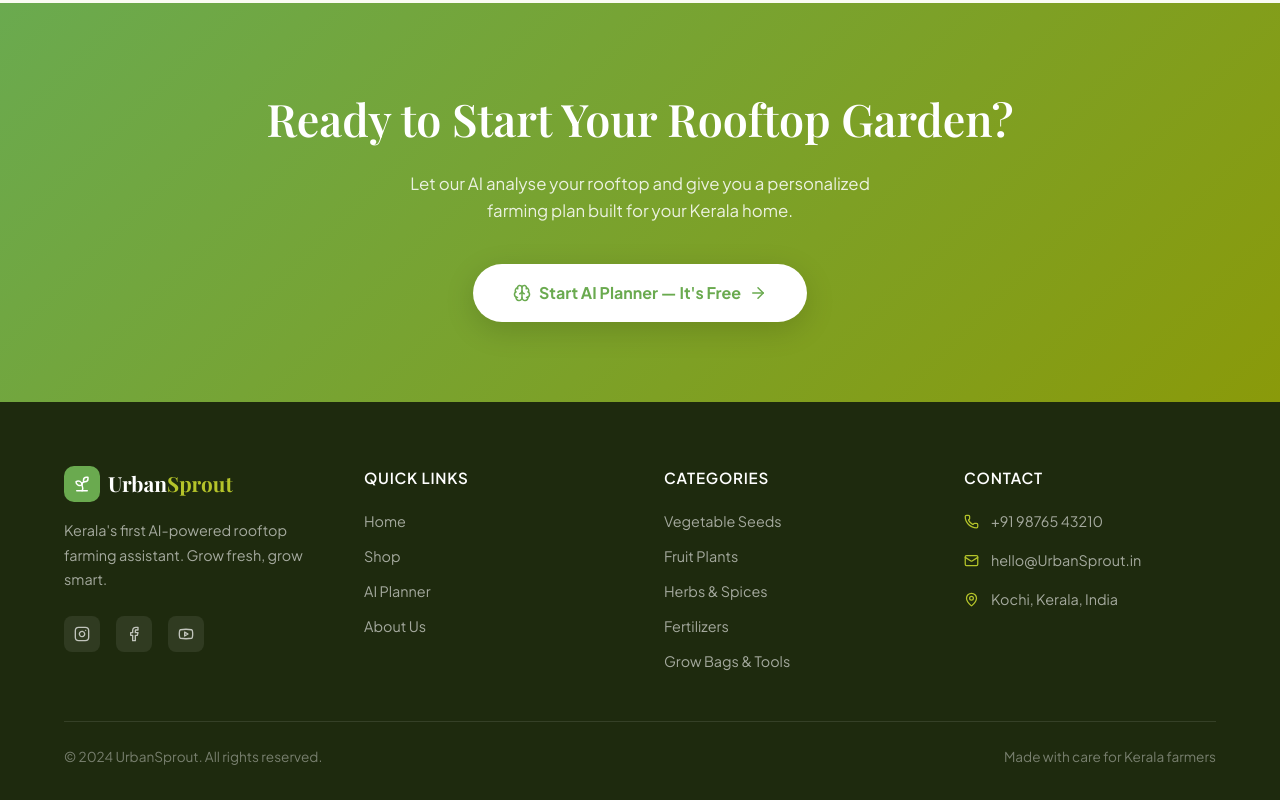
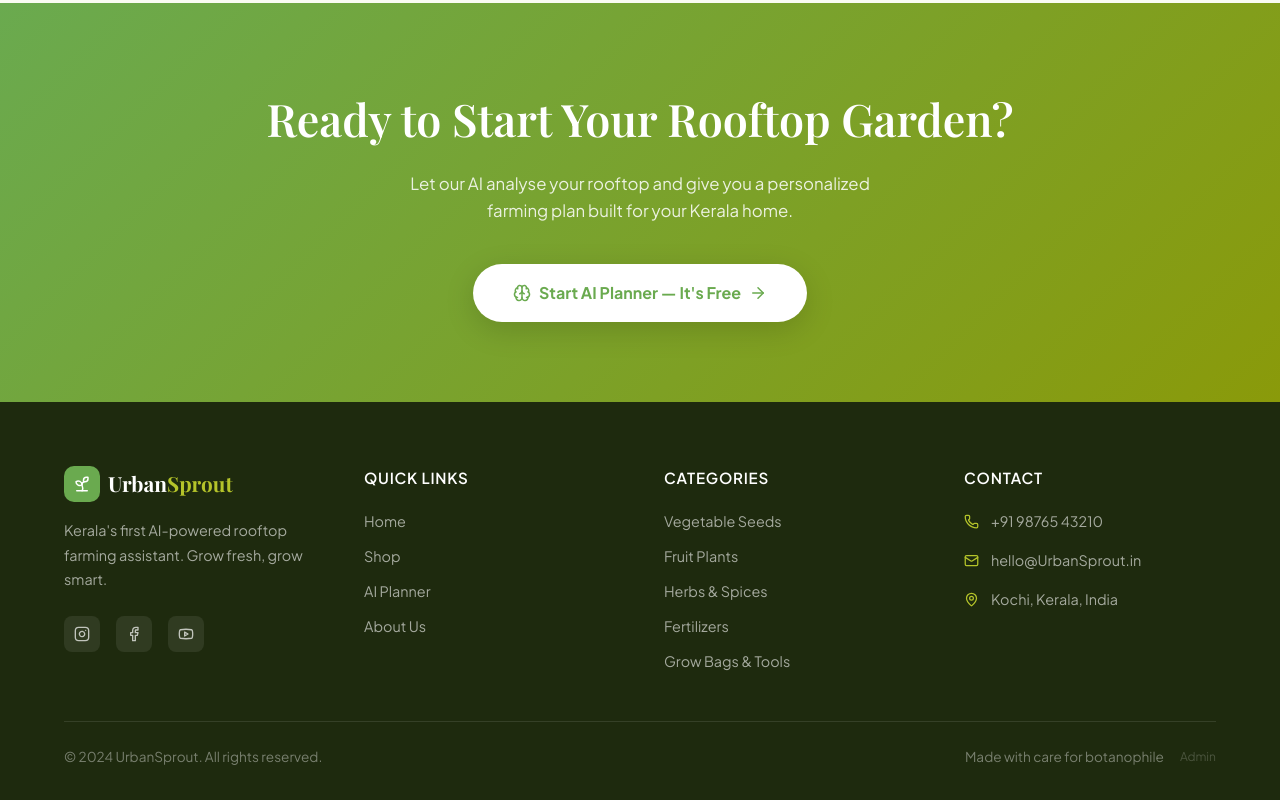
Before and after one commit to adithmv/AgriKerala, a Next.js app: page / in a window 1280 px wide. Shown: the part 2164-2964 px from the top of the page. Built offline with nearby package versions, Linux system fonts and the light colour scheme.

Commit message:
admin added to the footer

```diff
--- a/components/Footer.js
+++ b/components/Footer.js
@@ -134,9 +134,20 @@ export default function Footer() {
           <p style={{ fontSize: '0.85rem', color: 'rgba(255,255,255,0.4)' }}>
             © 2024 UrbanSprout. All rights reserved.
           </p>
-          <p style={{ fontSize: '0.85rem', color: 'rgba(255,255,255,0.4)' }}>
-            Made with care for Kerala farmers
-          </p>
+          <div style={{ display: 'flex', alignItems: 'center', gap: '1rem', flexWrap: 'wrap' }}>
+            <p style={{ fontSize: '0.85rem', color: 'rgba(255,255,255,0.4)' }}>
+              Made with care for botanophile
+            </p>
+            <Link href="/admin/login" style={{
+              fontSize: '0.75rem', color: 'rgba(255,255,255,0.2)',
+              textDecoration: 'none', transition: 'color 0.2s'
+            }}
+              onMouseEnter={e => e.target.style.color = 'rgba(255,255,255,0.5)'}
+              onMouseLeave={e => e.target.style.color = 'rgba(255,255,255,0.2)'}
+            >
+              Admin
+            </Link>
+          </div>
         </div>
       </div>
     </footer>
```
